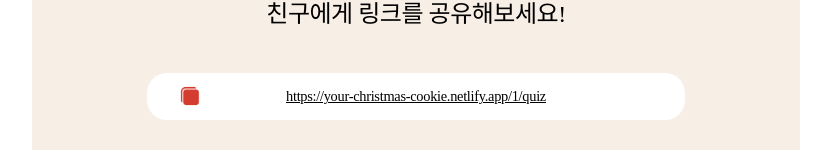
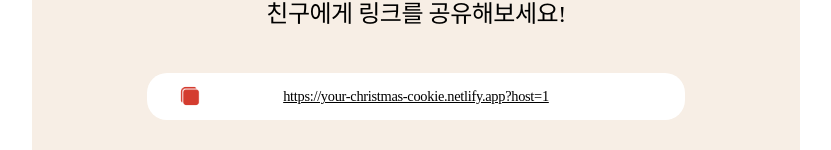
Before and after one commit to DPT-11/Dpt_Front, a React (Create React App) app: page /1/share in a window 1280 px wide. Shown: the part 604-754 px from the top of the page, without its empty margins (224-1055 px from the left). Built offline with nearby package versions, Linux system fonts and the light colour scheme; a web font is replaced by a local one.

Commit message:
fix: redirect

```diff
--- a/src/page/Home.jsx
+++ b/src/page/Home.jsx
@@ -1,6 +1,6 @@
 import "animate.css";
 import React, { useEffect, useState } from "react";
-import { useNavigate } from "react-router-dom";
+import { useNavigate, useSearchParams } from "react-router-dom";
 import { MainButton } from "../components/button";
 import Decoration from "../components/Decoration";
 import { DefaultLayout } from "../styles/common";
@@ -23,11 +23,17 @@ const Home = () => {
     const [secondCookie, setSecondCookie] = useState(false);
 
     const navigator = useNavigate();
-
+    const [searchParams, setSearchParams] = useSearchParams();
     const onClickGotoCreate = () => {
         //TODO API 호출
         navigator("/create");
     };
+
+    useEffect(() => {
+        if (searchParams.get("host")) {
+            navigator(`1/quiz`);
+        }
+    }, []);
 
     useEffect(() => {}, [focusStep]);
     useEffect(() => {
--- a/src/page/QuestionResult.jsx
+++ b/src/page/QuestionResult.jsx
@@ -37,7 +37,7 @@ const QuestionResult = () => {
 
     const { token } = useParams();
     const baseUrl = "https://your-christmas-cookie.netlify.app";
-    const url = `${baseUrl}/1/quiz`;
+    const url = `${baseUrl}?host=1`;
     return (
         <StyledContainer>
             <Decoration />
```
